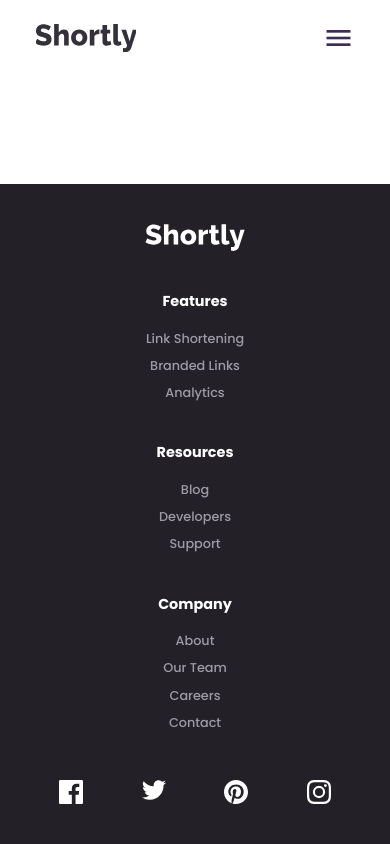
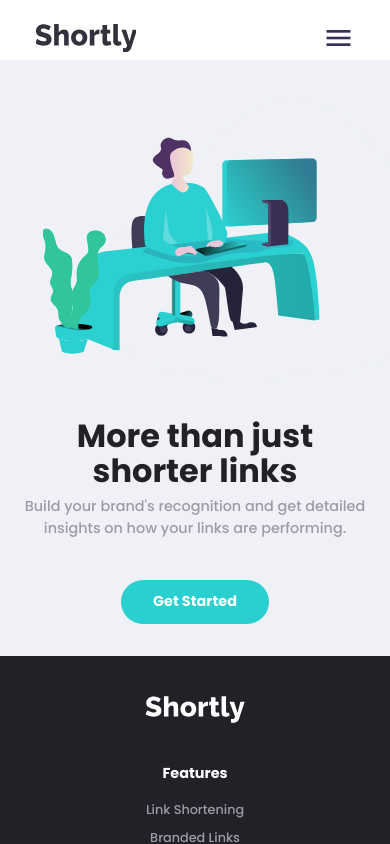
Before and after one commit to HenriqueAmorim20/shortly, a Nuxt app: page / in a window 390 px wide. Shown: the top 844 px of the page. Built offline with nearby package versions, Linux system fonts and the light colour scheme.

Commit message:
first section

```diff
--- a/pages/index.vue
+++ b/pages/index.vue
@@ -1,9 +1,35 @@
 <template>
-  <div>index</div>
+  <div class="main">
+    <FirstSection />
+    <!-- <SecondSection /> -->
+  </div>
 </template>
 
 <script>
+import FirstSection from "@/sections/first.vue";
+// import SecondSection from "@/sections/second.vue";
+
 export default {
   name: "IndexPage",
+  components: {
+    FirstSection,
+    // SecondSection,
+  },
 };
 </script>
+
+<style>
+.main {
+  padding: 0 10%;
+  overflow: hidden;
+  background-color: #eff1f7;
+  /* background: linear-gradient(#ffffff 50%, #eff1f7 50%); */
+  color: var(--GrayishViolet);
+}
+
+@media (max-width: 700px) {
+  .main {
+    padding: 0 5%;
+  }
+}
+</style>
--- /dev/null
+++ b/sections/first.vue
@@ -0,0 +1,96 @@
+<template>
+  <section class="first-section">
+    <div class="content">
+      <h1 class="content-title">more than just shorter links</h1>
+      <p class="content-info">
+        Build your brand's recognition and get detailed insights on how your
+        links are performing.
+      </p>
+      <span class="content-btn">get started</span>
+    </div>
+    <div class="side-img">
+      <v-img
+        class="img"
+        :src="require('@/static/illustration-working.svg')"
+      ></v-img>
+    </div>
+  </section>
+</template>
+<script>
+export default {
+  name: "FirstSection",
+};
+</script>
+<style scoped>
+.first-section {
+  display: flex;
+  align-items: center;
+  justify-content: space-between;
+  margin-top: 8vw;
+}
+
+.content,
+.side-img {
+  width: 45%;
+}
+
+.side-img .img {
+  transform: scale(1.4) translate(5rem, -1rem);
+}
+
+.content-title {
+  color: var(--VeryDarkViolet);
+  font-size: clamp(2rem, 4.8vw, 4.8vw);
+  line-height: 110%;
+}
+
+.content-title::first-letter {
+  text-transform: uppercase;
+}
+
+.content-info {
+  font-size: clamp(0.9rem, 1.4vw, 1.4vw);
+  margin: 0.5rem 0 2.5rem !important;
+}
+
+.content-btn {
+  font-size: clamp(0.9rem, 1.4vw, 1.4vw);
+  color: var(--White);
+  background-color: var(--Cyan);
+  padding: 0.7rem 2rem;
+  border-radius: 1.5rem;
+  font-weight: 700;
+  text-transform: capitalize;
+  cursor: pointer;
+}
+
+.content-btn:hover {
+  opacity: 0.7;
+}
+
+@media (max-width: 700px) {
+  .first-section {
+    flex-direction: column-reverse;
+  }
+  .content,
+  .side-img {
+    width: 100%;
+    margin: 2rem 0;
+  }
+
+  .content {
+    display: flex;
+    flex-direction: column;
+    align-items: center;
+  }
+
+  .content-title,
+  .content-info {
+    text-align: center;
+  }
+
+  .side-img .img {
+    transform: scale(1.2) translate(3rem, 0) !important;
+  }
+}
+</style>
```
